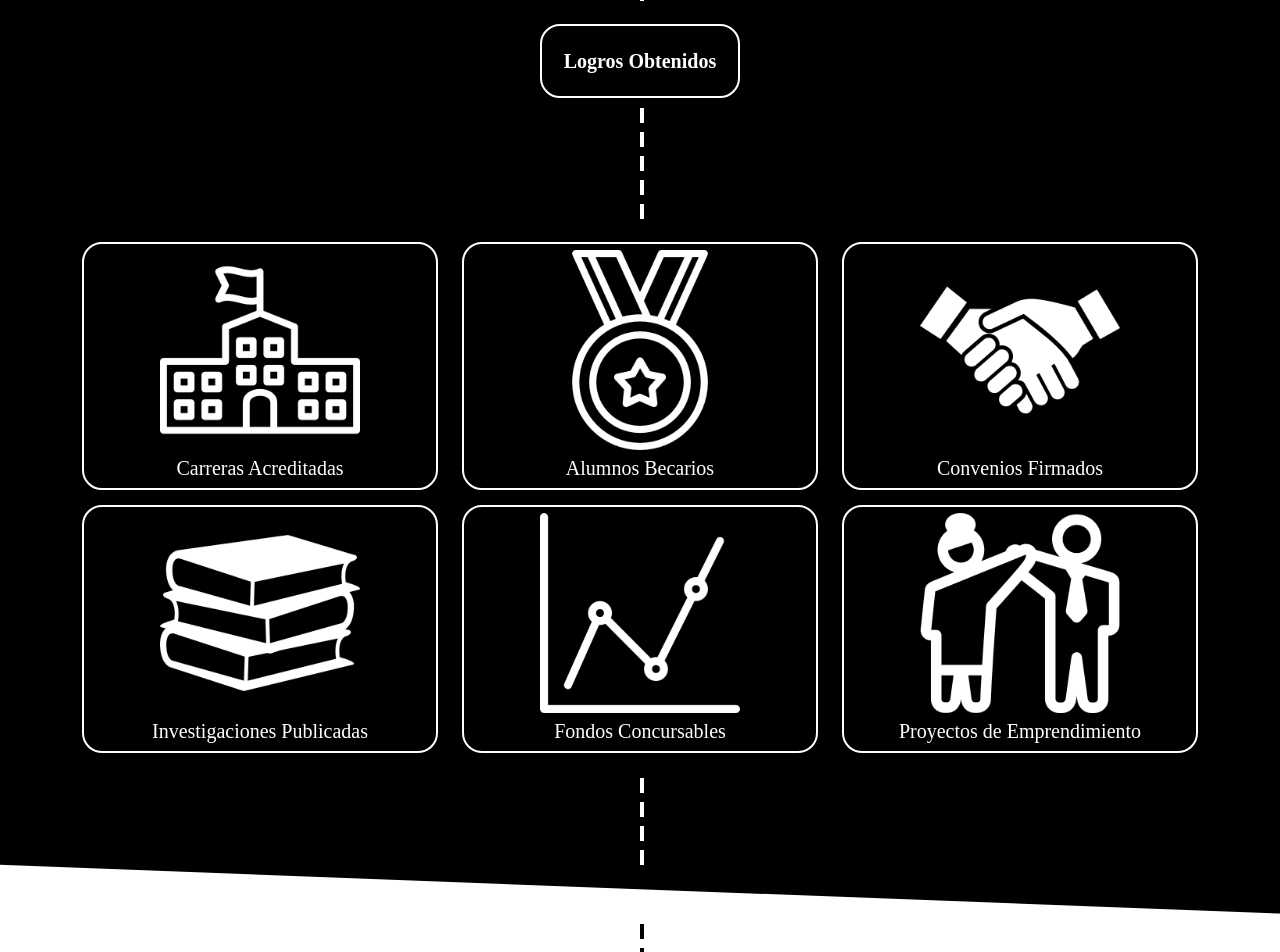
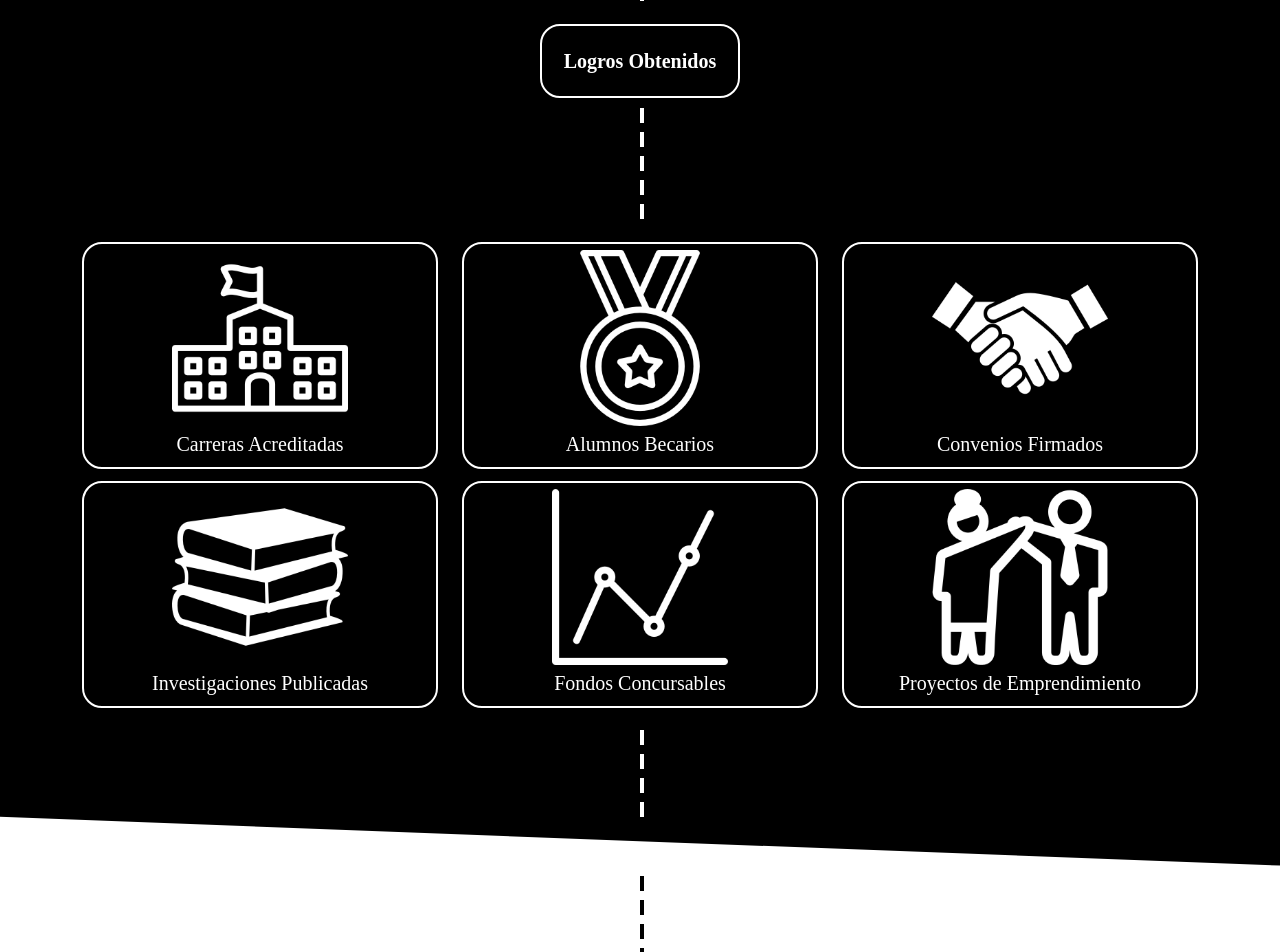
Before and after one commit to SMLeonardo/REMODELACION-DE-LA-PAGINA-DE-LA-UNS, a PHP site: page / in a window 1280 px wide. Shown: the part 1029-1981 px from the top of the page. Run offline with PHP 8.4, Linux system fonts and the light colour scheme; some libraries are stand-ins or nearby versions.

Commit message:
Update estilo.css

```diff
--- a/css/estilo.css
+++ b/css/estilo.css
@@ -89,14 +89,16 @@ h1{
     margin-left: 0px;
     margin-bottom:15px;
 
-
+width: auto;
+height: 95%;
 }
 .logro:hover{
   border: white 4px solid;
 }
 
 .imagen-presentacion{
-	width: 200px;
+	width: 50%;
+
 	margin: 6px 6px;
 
 }
```
